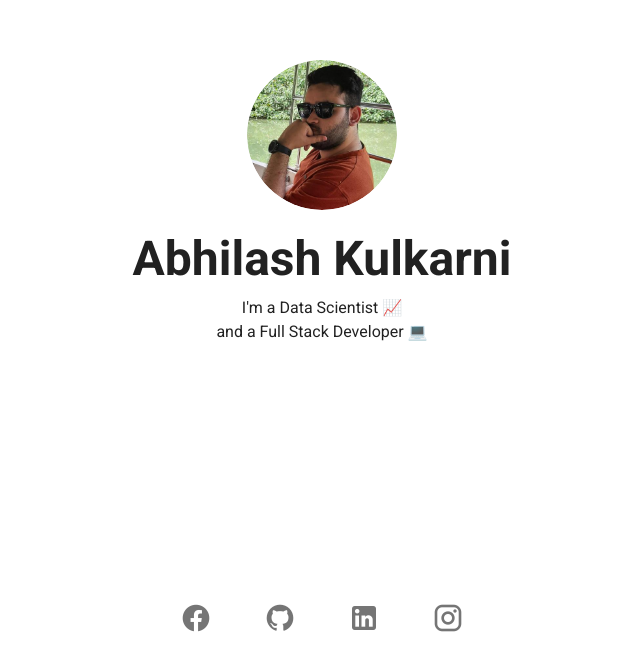
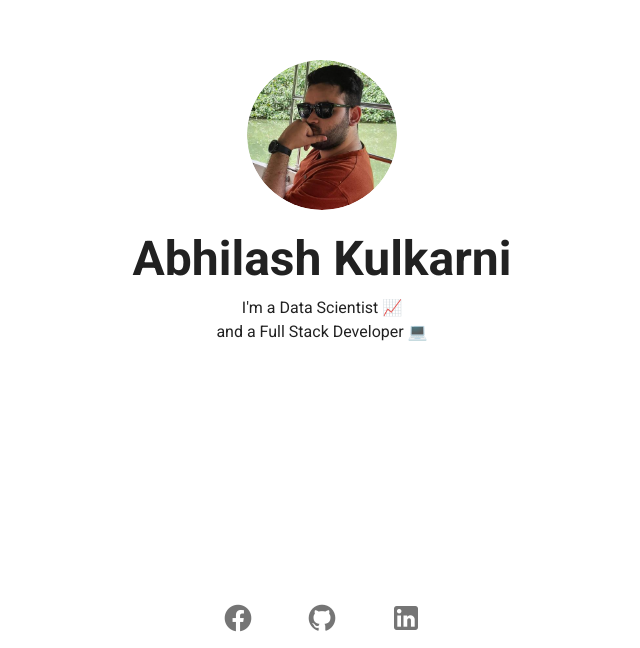
Before and after one commit to abhilashkulkarniofficial/abhilash-kulkarni, a Vue app: page / in a window 1280 px wide. Shown: the part 152-800 px from the top of the page, without its empty margins (318-958 px from the left). Built offline with nearby package versions, Linux system fonts and the light colour scheme.

Commit message:
Added more changes

```diff
--- a/src/App.vue
+++ b/src/App.vue
@@ -50,10 +50,10 @@ export default {
         icon:'mdi-linkedin',
         link:'https://www.linkedin.com/in/abhilashkulkarniofficial/'
       },
-      {
-        icon:'mdi-instagram',
-        link:'https://www.instagram.com/the_koolkarni/'
-      }
+      // {
+      //   icon:'mdi-instagram',
+      //   link:'https://www.instagram.com/the_koolkarni/'
+      // }
       ],
   }),
 };
```
